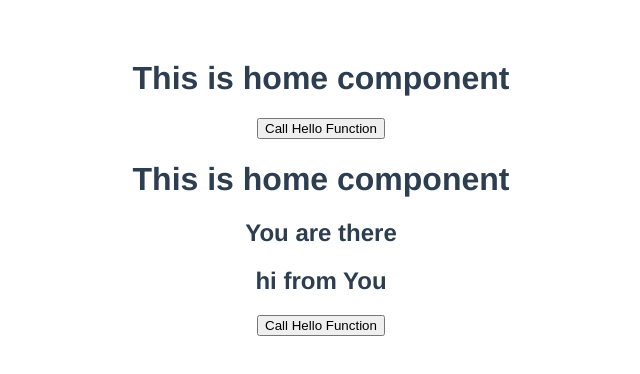
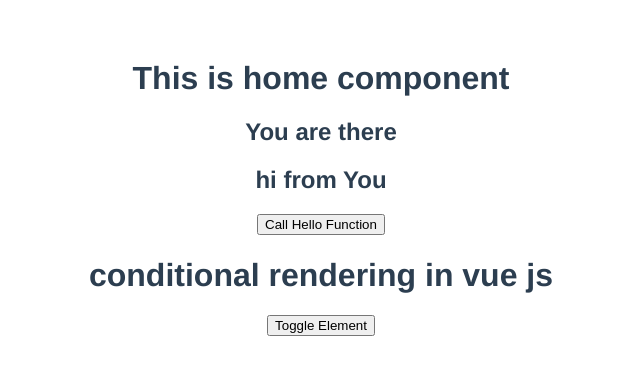
Before and after one commit to bkp3/Blog-Project, a Vue app: page / in a window 1280 px wide. Shown: the top 374 px of the page, without its empty margins (319-959 px from the left). Built offline with nearby package versions, Linux system fonts and the light colour scheme.

Commit message:
conditional render

```diff
--- a/src/App.vue
+++ b/src/App.vue
@@ -1,7 +1,7 @@
 <template>
   <!-- <img alt="Vue logo" src="./assets/logo.png" /> -->
   <!-- <HelloWorld msg="Welcome to Your Vue.js App" /> -->
-  <Home />
+
   <Home data="You are there" msg="hi from You" />
 </template>
 
--- a/src/components/Home.vue
+++ b/src/components/Home.vue
@@ -5,7 +5,10 @@
     <h2>{{ msg }}</h2>
     <button v-on:mouseover="hello('hello call')">Call Hello Function</button>
 
-
+    <!-- conditional rendering in vue js -->
+    <h1 v-if="show">conditional rendering in vue js</h1>
+    <h1 v-else>conditional rendering else block</h1>
+    <button v-on:click="display">Toggle Element</button>
   </div>
 </template>
 <script>
@@ -15,9 +18,16 @@ export default {
     data: String,
     msg: String,
   },
+  data() {
+    return { show: true };
+  },
   methods: {
     hello(data) {
-      alert(data)
+      alert(data);
+    },
+    display(){
+      this.show=!this.show
+
     },
   },
 };
```
